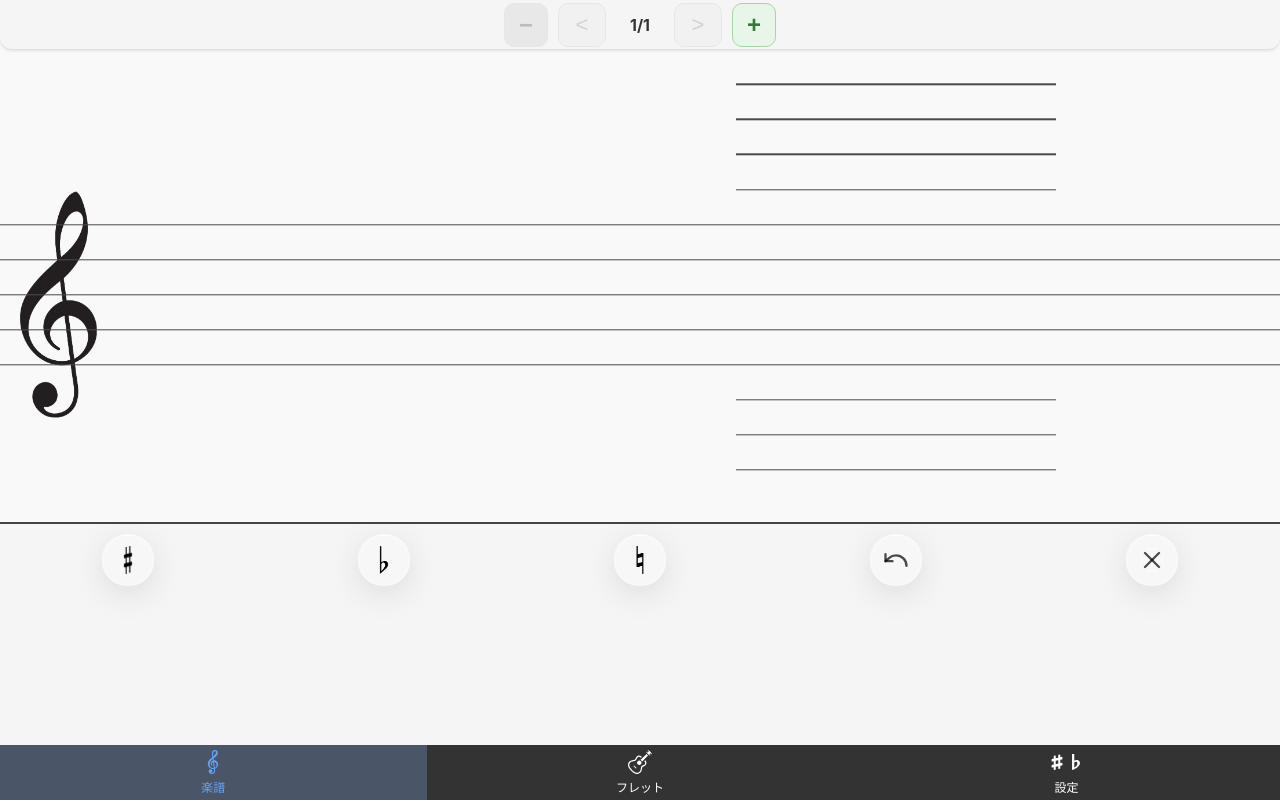
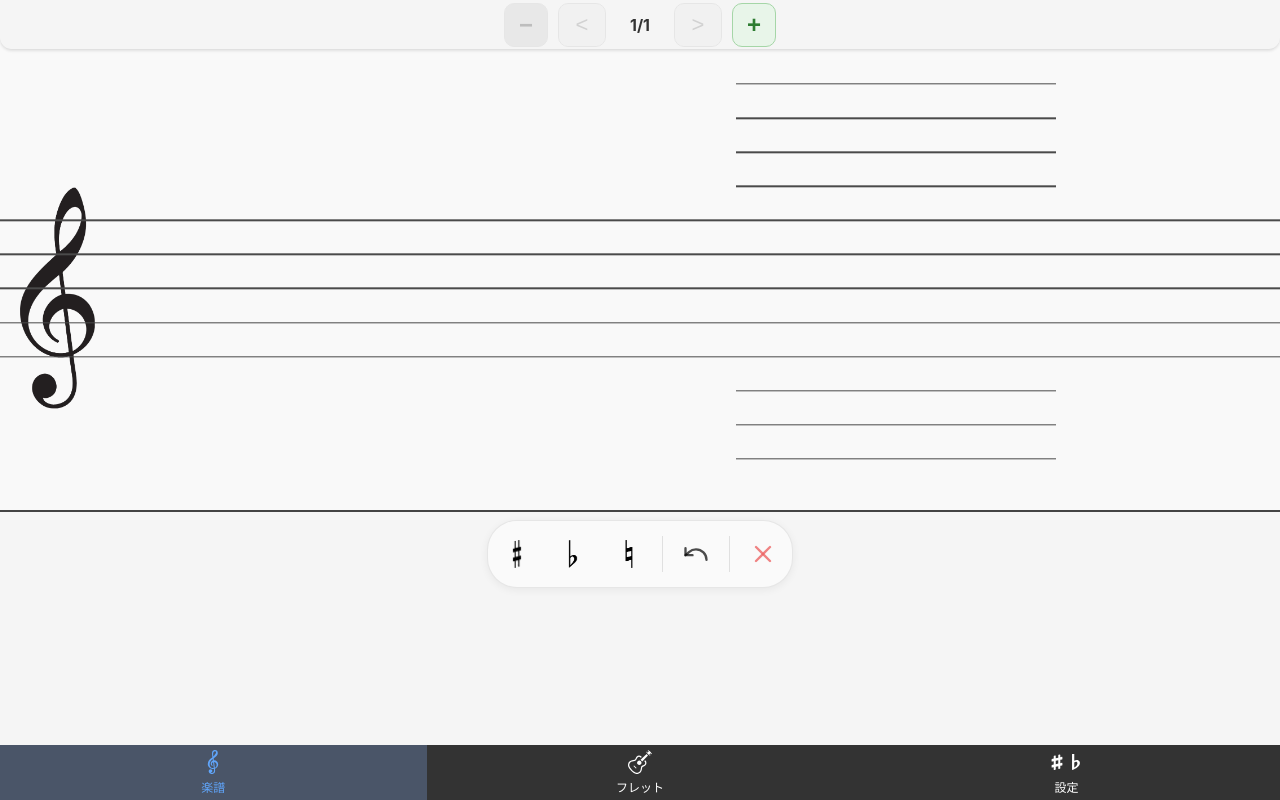
Before and after one commit to kk08321/fret-checker, a React (Vite) app: page / in a window 1280 px wide. Built offline with nearby package versions, Linux system fonts and the light colour scheme.

Commit message:
UI改善

```diff
--- a/src/components/ControlPanel.tsx
+++ b/src/components/ControlPanel.tsx
@@ -1,7 +1,7 @@
 /** @jsxImportSource @emotion/react */
 import { css } from "@emotion/react";
 import { useRef, useEffect } from "react";
-import { controlWrapper, iconContainer, messageWrapper, fretLabel } from "../styles/sheetPageStyles";
+import { controlWrapper, messageWrapper, fretLabel } from "../styles/sheetPageStyles";
 import { AccidentalIcon } from "./AccidentalIcon";
 
 interface ControlPanelProps {
@@ -17,17 +17,36 @@ interface ControlPanelProps {
   isNaturalMode?: boolean;
 }
 
-// 共通のアイコンボタンスタイル
+// プレートコンテナ（5ボタンを包む単一のプレート）
+const plateContainer = css`
+  display: flex;
+  align-items: center;
+  justify-content: center;
+  background: #fafafa;
+  border: 1px solid rgba(0, 0, 0, 0.08);
+  border-radius: 30px;
+  padding: 8px 4px;
+  box-shadow: 0 2px 8px rgba(0, 0, 0, 0.06);
+  margin: 4px auto;
+  max-width: fit-content;
+  box-sizing: border-box;
+  gap: 4px;
+`;
+
+// 共通のアイコンボタンスタイル（プレート内用）
 const iconButtonBase = css`
   width: 50px;
   height: 50px;
   border-radius: 25px;
-  margin: 10px auto;
+  margin: 0;
   cursor: pointer;
   display: flex;
   align-items: center;
   justify-content: center;
   transition: all 0.2s ease;
+  background: transparent;
+  border: none;
+  box-shadow: none;
 
   svg {
     width: 28px;
@@ -40,60 +59,73 @@ const iconButtonBase = css`
   }
 `;
 
-// すりガラス風の共通スタイル
-const glassButtonStyle = css`
-  background: rgba(255, 255, 255, 0.25);
-  backdrop-filter: blur(10px);
-  -webkit-backdrop-filter: blur(10px);
-  border: 1px solid rgba(255, 255, 255, 0.3);
-  box-shadow:
-    0 8px 32px rgba(0, 0, 0, 0.1),
-    inset 0 1px 0 rgba(255, 255, 255, 0.5);
+// ボタンの基本スタイル（影なし、背景透明）
+const buttonBase = css`
+  background: transparent;
+  border: none;
+  box-shadow: none;
 
   &:hover {
-    background: rgba(255, 255, 255, 0.35);
-    box-shadow:
-      0 8px 32px rgba(0, 0, 0, 0.15),
-      inset 0 1px 0 rgba(255, 255, 255, 0.6);
+    background: rgba(0, 0, 0, 0.03);
   }
 
   &:active {
-    background: rgba(255, 255, 255, 0.2);
-    box-shadow:
-      0 4px 16px rgba(0, 0, 0, 0.1),
-      inset 0 1px 0 rgba(255, 255, 255, 0.4);
+    background: rgba(0, 0, 0, 0.05);
   }
 `;
 
-// 各ボタンの個別スタイル（全てすりガラス風に統一）
+// 各ボタンの個別スタイル
 const sharpButton = css`
-  ${glassButtonStyle};
+  ${buttonBase};
+  margin-right: 2px;
 `;
 
 const flatButton = css`
-  ${glassButtonStyle};
+  ${buttonBase};
+  margin-right: 2px;
 `;
 
 const naturalButton = css`
-  ${glassButtonStyle};
+  ${buttonBase};
 `;
 
 const undoButton = css`
-  ${glassButtonStyle};
+  ${buttonBase};
 `;
 
 const clearButton = css`
-  ${glassButtonStyle};
+  ${buttonBase};
+
+  svg {
+    color: rgba(236, 100, 100, 0.8);
+  }
+
+  &:hover {
+    background: rgba(236, 100, 100, 0.08);
+  }
+
+  &:active {
+    background: rgba(236, 100, 100, 0.12);
+  }
 `;
 
+// 選択状態のスタイル（トグルボタン用）
 const iconButtonActive = css`
-  background: rgba(255, 255, 255, 0.4) !important;
-  box-shadow:
-    0 0 20px rgba(74, 144, 226, 0.4),
-    0 8px 32px rgba(0, 0, 0, 0.15),
-    inset 0 1px 0 rgba(255, 255, 255, 0.6) !important;
-  transform: scale(1.1);
-  border: 1px solid rgba(74, 144, 226, 0.5) !important;
+  background: rgba(0, 0, 0, 0.08) !important;
+  border: 1px solid rgba(0, 0, 0, 0.12) !important;
+
+  &:hover {
+    background: rgba(0, 0, 0, 0.1) !important;
+  }
+`;
+
+// グループ区切り線
+const groupDivider = css`
+  width: 1px;
+  height: 36px;
+  background: rgba(0, 0, 0, 0.1);
+  margin: 0 4px;
+  flex-shrink: 0;
 `;
 
 function ControlPanel({ notes, controlWrapperRef, onClearSelection, onUndo, onSharpModeStart, isSharpMode = false, onFlatModeStart, isFlatMode = false, onNaturalModeStart, isNaturalMode = false }: ControlPanelProps) {
@@ -170,9 +202,23 @@ function ControlPanel({ notes, controlWrapperRef, onClearSelection, onUndo, onSh
     };
   }, [onNaturalModeStart]);
 
+  // ボタングループのコンテナスタイル
+  const buttonsWrapper = css`
+    display: flex;
+    align-items: center;
+    justify-content: center;
+    width: 100%;
+    padding: 4px 0;
+    box-sizing: border-box;
+    flex-wrap: nowrap;
+  `;
+
   return (
     <div css={controlWrapper} ref={controlWrapperRef}>
-      <div css={iconContainer}>
+      <div css={buttonsWrapper}>
+        {/* プレートコンテナ（5ボタンを包む単一のプレート） */}
+        <div css={plateContainer}>
+          {/* 左グループ: ♯, ♭, ♮ */}
           <div
             ref={sharpIconRef}
             css={[
@@ -181,6 +227,8 @@ function ControlPanel({ notes, controlWrapperRef, onClearSelection, onUndo, onSh
               isSharpMode && iconButtonActive,
               css`
                 touch-action: none;
+                min-width: 44px;
+                min-height: 44px;
               `
             ]}
           >
@@ -190,8 +238,6 @@ function ControlPanel({ notes, controlWrapperRef, onClearSelection, onUndo, onSh
               filter="brightness(0)"
             />
           </div>
-      </div>
-      <div css={iconContainer}>
           <div
             ref={flatIconRef}
             css={[
@@ -200,6 +246,8 @@ function ControlPanel({ notes, controlWrapperRef, onClearSelection, onUndo, onSh
               isFlatMode && iconButtonActive,
               css`
                 touch-action: none;
+                min-width: 44px;
+                min-height: 44px;
               `
             ]}
           >
@@ -209,8 +257,6 @@ function ControlPanel({ notes, controlWrapperRef, onClearSelection, onUndo, onSh
               filter="brightness(0)"
             />
           </div>
-      </div>
-      <div css={iconContainer}>
           <div
             ref={naturalIconRef}
             css={[
@@ -219,6 +265,8 @@ function ControlPanel({ notes, controlWrapperRef, onClearSelection, onUndo, onSh
               isNaturalMode && iconButtonActive,
               css`
                 touch-action: none;
+                min-width: 44px;
+                min-height: 44px;
               `
             ]}
           >
@@ -228,9 +276,22 @@ function ControlPanel({ notes, controlWrapperRef, onClearSelection, onUndo, onSh
               filter="brightness(0)"
             />
           </div>
-      </div>
-      <div css={iconContainer} onClick={handleUndoClick}>
-        <div css={[iconButtonBase, undoButton]}>
+
+          {/* グループ区切り線（♮と↩︎の間） */}
+          <div css={groupDivider} />
+
+          {/* 中グループ: ↩ (Undo) */}
+          <div
+            onClick={handleUndoClick}
+            css={[
+              iconButtonBase,
+              undoButton,
+              css`
+                min-width: 44px;
+                min-height: 44px;
+              `
+            ]}
+          >
             <svg
               fill="none"
               stroke="currentColor"
@@ -243,9 +304,22 @@ function ControlPanel({ notes, controlWrapperRef, onClearSelection, onUndo, onSh
               <path d="M21 17a9 9 0 0 0-9-9 9 9 0 0 0-6 2.3L3 13" />
             </svg>
           </div>
-      </div>
-      <div css={iconContainer} onClick={handleClearClick}>
-        <div css={[iconButtonBase, clearButton]}>
+
+          {/* グループ区切り線（↩︎と✕の間） */}
+          <div css={groupDivider} />
+
+          {/* 右グループ: ✕ (Clear) */}
+          <div
+            onClick={handleClearClick}
+            css={[
+              iconButtonBase,
+              clearButton,
+              css`
+                min-width: 44px;
+                min-height: 44px;
+              `
+            ]}
+          >
             <svg
               fill="none"
               stroke="currentColor"
@@ -257,6 +331,7 @@ function ControlPanel({ notes, controlWrapperRef, onClearSelection, onUndo, onSh
               <path d="M18 6L6 18" />
               <path d="M6 6l12 12" />
             </svg>
+          </div>
         </div>
       </div>
       <div css={[
--- a/src/styles/sheetPageStyles.ts
+++ b/src/styles/sheetPageStyles.ts
@@ -11,6 +11,20 @@ export const sheetWrapper = css`
 export const iconContainer = css`
   width: 20%;
   float: left;
+`;
+
+// ボタングループコンテナ
+export const buttonGroupContainer = css`
+  display: flex;
+  align-items: center;
+  justify-content: center;
+  gap: 8px; /* グループ内のボタン間隔 */
+`;
+
+// ボタングループ間の余白
+export const buttonGroupSpacer = css`
+  width: 24px; /* グループ間の余白（グループ内間隔の3倍程度） */
+  flex-shrink: 0;
 `;
 
 export const icon = css`
```
Lines whose indentation alone changed are shown as unchanged.
